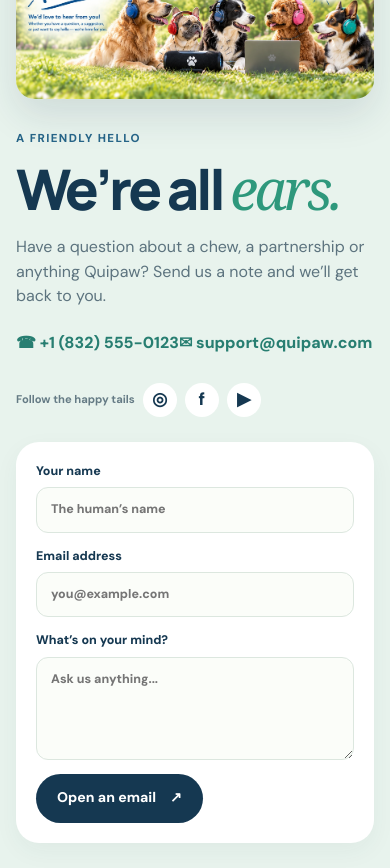
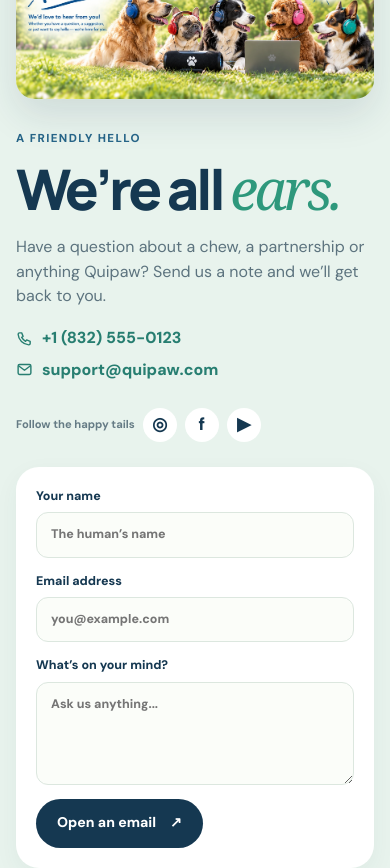
Before and after one commit to benyigit/quipaw, a Next.js app: page / in a window 390 px wide. Shown: the part 7480-8348 px from the top of the page. Built offline with nearby package versions, Linux system fonts and the light colour scheme.

Commit message:
Fix contact section phone and email layout

```diff
--- a/app/refinements.css
+++ b/app/refinements.css
@@ -76,3 +76,7 @@
 .footer-support{display:flex;flex-direction:column;align-items:flex-start;gap:9px}
 .footer-support .footer-contact-link{display:inline-flex;align-items:center;gap:8px;line-height:1.35;overflow-wrap:anywhere}
 .footer-contact-link svg{width:16px;height:16px;flex:none;stroke:currentColor;stroke-width:2;stroke-linecap:round;stroke-linejoin:round;color:#9cdda5}
+.contact-links{display:flex;flex-direction:column;align-items:flex-start;gap:9px;margin-top:18px}
+.contact-links .contact-email{display:inline-flex;align-items:center;gap:9px;max-width:100%;margin:0;line-height:1.4}
+.contact-email svg{width:17px;height:17px;flex:none;stroke:currentColor;stroke-width:2;stroke-linecap:round;stroke-linejoin:round}
+.contact-email span{overflow-wrap:anywhere}
--- a/components/site-contact.tsx
+++ b/components/site-contact.tsx
@@ -1,3 +1,18 @@
 export function SiteContact() {
-  return <section id="contact" className="contact-section"><div className="section-wrap contact-pdf-banner"><img src="/assets/quipaw-pdf-contact.webp" alt="Quipaw dogs wearing colorful headphones around a speaker and laptop beneath a Get in Touch greeting" /></div><div className="section-wrap contact-inner"><div className="contact-copy"><p className="eyebrow">A friendly hello</p><h2>We’re all <em>ears.</em></h2><p>Have a question about a chew, a partnership or anything Quipaw? Send us a note and we’ll get back to you.</p><a className="contact-email" href="tel:+18325550123">☎ +1 (832) 555-0123</a><a className="contact-email" href="mailto:support@quipaw.com">✉ support@quipaw.com</a><div className="contact-social"><span>Follow the happy tails</span><a href="https://www.instagram.com/" aria-label="Instagram">◎</a><a href="https://www.facebook.com/" aria-label="Facebook">f</a><a href="https://www.youtube.com/" aria-label="YouTube">▶</a></div></div><form className="contact-form" action="mailto:support@quipaw.com" method="post" encType="text/plain"><label>Your name<input name="name" required placeholder="The human’s name" /></label><label>Email address<input type="email" name="email" required placeholder="you@example.com" /></label><label>What’s on your mind?<textarea name="message" rows={4} required placeholder="Ask us anything..." /></label><button className="button button-dark" type="submit">Open an email <span aria-hidden="true">↗</span></button></form></div></section>;
+  return <section id="contact" className="contact-section">
+    <div className="section-wrap contact-pdf-banner"><img src="/assets/quipaw-pdf-contact.webp" alt="Quipaw dogs wearing colorful headphones around a speaker and laptop beneath a Get in Touch greeting" /></div>
+    <div className="section-wrap contact-inner">
+      <div className="contact-copy">
+        <p className="eyebrow">A friendly hello</p>
+        <h2>We’re all <em>ears.</em></h2>
+        <p>Have a question about a chew, a partnership or anything Quipaw? Send us a note and we’ll get back to you.</p>
+        <div className="contact-links">
+          <a className="contact-email" href="tel:+18325550123"><svg aria-hidden="true" viewBox="0 0 24 24" fill="none"><path d="M5 4h3l2 5-2 1.5a15 15 0 0 0 5.5 5.5L15 14l5 2v3a2 2 0 0 1-2 2A16 16 0 0 1 3 6a2 2 0 0 1 2-2Z" /></svg><span>+1 (832) 555-0123</span></a>
+          <a className="contact-email" href="mailto:support@quipaw.com"><svg aria-hidden="true" viewBox="0 0 24 24" fill="none"><rect x="3" y="5" width="18" height="14" rx="2" /><path d="m4 7 8 6 8-6" /></svg><span>support@quipaw.com</span></a>
+        </div>
+        <div className="contact-social"><span>Follow the happy tails</span><a href="https://www.instagram.com/" aria-label="Instagram">◎</a><a href="https://www.facebook.com/" aria-label="Facebook">f</a><a href="https://www.youtube.com/" aria-label="YouTube">▶</a></div>
+      </div>
+      <form className="contact-form" action="mailto:support@quipaw.com" method="post" encType="text/plain"><label>Your name<input name="name" required placeholder="The human’s name" /></label><label>Email address<input type="email" name="email" required placeholder="you@example.com" /></label><label>What’s on your mind?<textarea name="message" rows={4} required placeholder="Ask us anything..." /></label><button className="button button-dark" type="submit">Open an email <span aria-hidden="true">↗</span></button></form>
+    </div>
+  </section>;
 }
```
